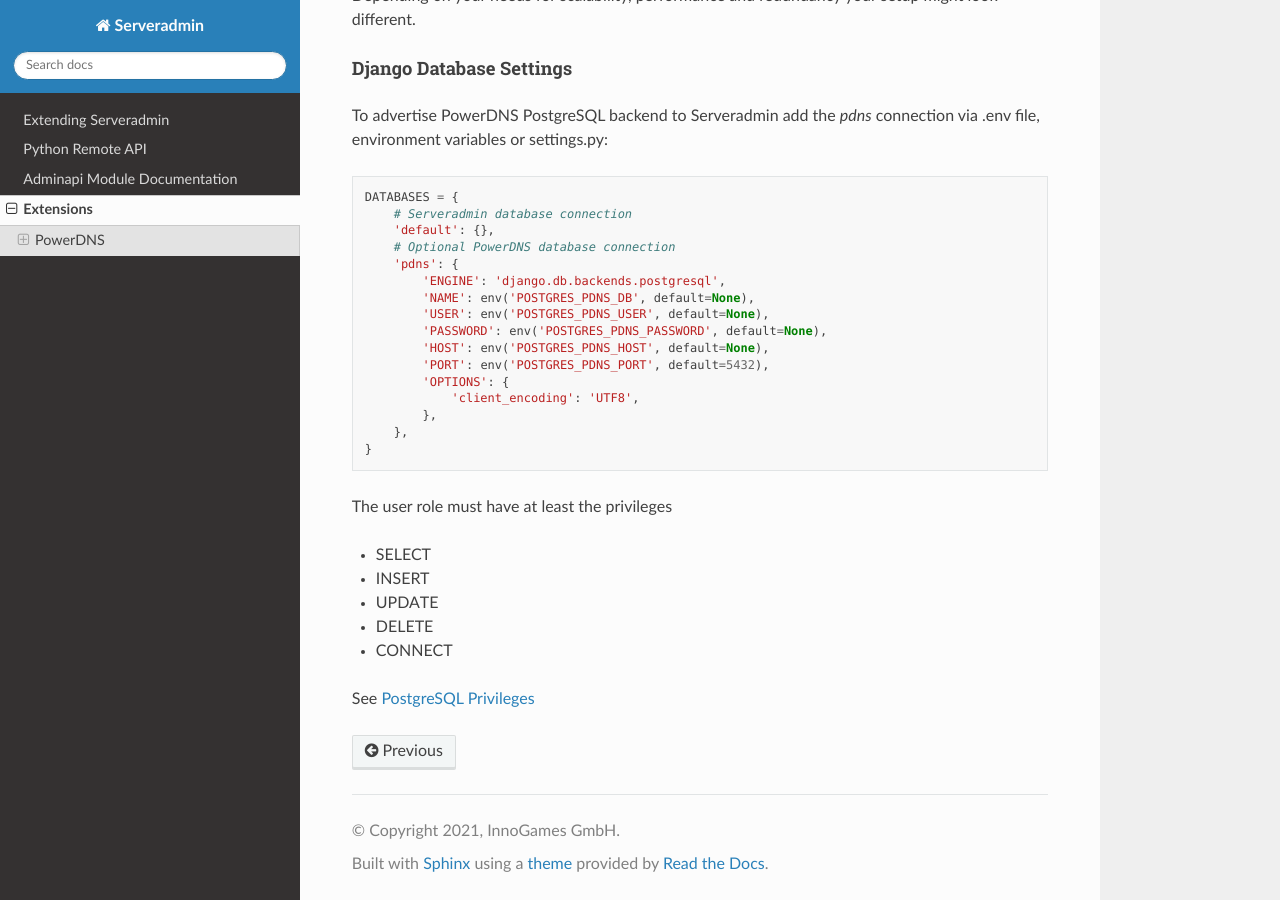
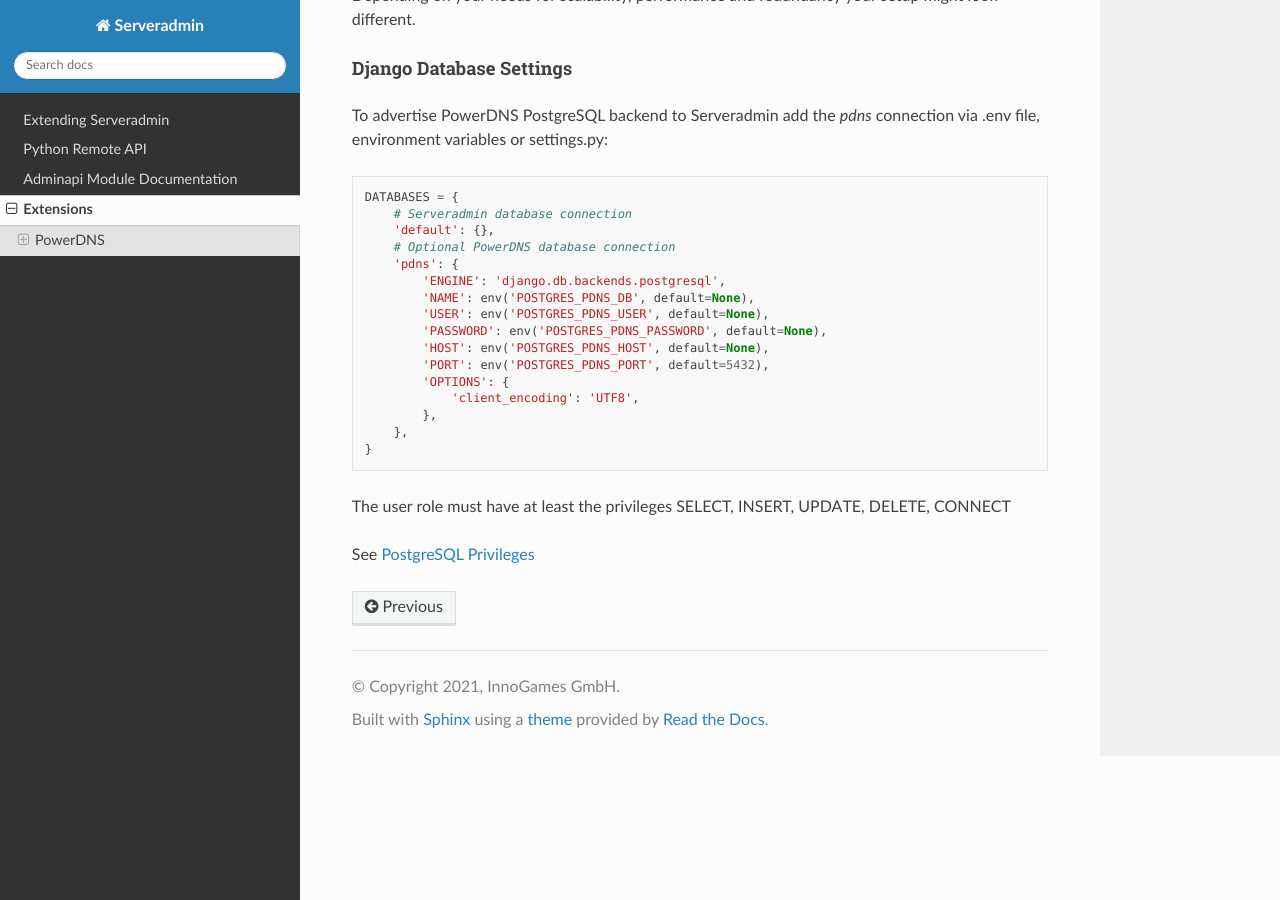
Before and after one commit to innogames/serveradmin, a Sphinx documentation site: the page built from docs/source/extensions.rst, in a window 1280 px wide and 900 px high, scrolled down 1822 px. Built offline with Sphinx 7.4.7 and the Read the Docs theme 2.0.0, drawn with Linux system fonts in a browser that asks for light colours.

```diff
--- a/docs/source/extensions.rst
+++ b/docs/source/extensions.rst
@@ -72,12 +72,7 @@ connection via .env file, environment variables or settings.py::
         },
     }
 
-The user role must have at least the privileges
-
-* SELECT
-* INSERT
-* UPDATE
-* DELETE
-* CONNECT
+The user role must have at least the privileges SELECT, INSERT, UPDATE, DELETE,
+CONNECT
 
 See `PostgreSQL Privileges <https://www.postgresql.org/docs/current/ddl-priv.html>`_
```
